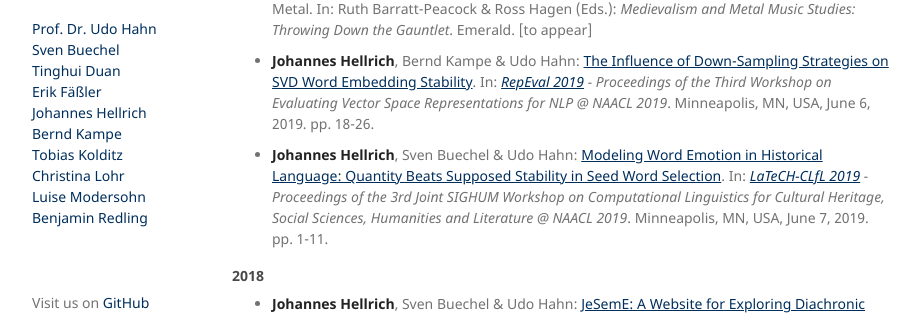
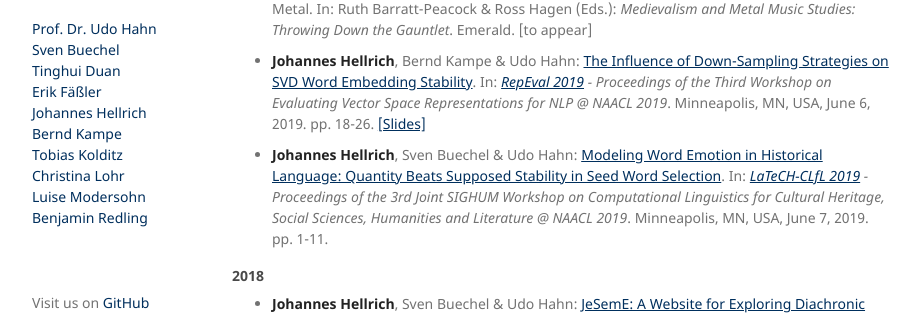
Before and after one commit to JULIELab/JULIELab.github.io, a Jekyll site: the page built from Staff/Hellrich/publication.md, in a window 1280 px wide and 900 px high, scrolled down 314 px. Shown: the part 146-461 px from the top of the window, without its empty margins (178-1099 px from the left). Built offline with Jekyll 4.4.1, drawn with Linux system fonts in a browser that asks for light colours; our own code applies the rules of GitHub Pages for plain Markdown files.

Commit message:
Update publication.md

```diff
--- a/Staff/Hellrich/publication.md
+++ b/Staff/Hellrich/publication.md
@@ -18,7 +18,7 @@ layout: staff
 
 * **Johannes Hellrich** & Christoph Rzymski: Computational Detection of Medieval References in Metal. In: Ruth Barratt-Peacock & Ross Hagen (Eds.): *Medievalism and Metal Music Studies: Throwing Down the Gauntlet*. Emerald. [to appear]
 
-* **Johannes Hellrich**, Bernd Kampe & Udo Hahn: [The Influence of Down-Sampling Strategies on SVD Word Embedding Stability](https://www.aclweb.org/anthology/W19-2003). In: *[RepEval 2019](https://repeval2019.github.io) - Proceedings of the Third Workshop on Evaluating Vector Space Representations for NLP @ NAACL 2019*. Minneapolis, MN, USA, June 6, 2019. pp. 18-26.
+* **Johannes Hellrich**, Bernd Kampe & Udo Hahn: [The Influence of Down-Sampling Strategies on SVD Word Embedding Stability](https://www.aclweb.org/anthology/W19-2003). In: *[RepEval 2019](https://repeval2019.github.io) - Proceedings of the Third Workshop on Evaluating Vector Space Representations for NLP @ NAACL 2019*. Minneapolis, MN, USA, June 6, 2019. pp. 18-26. [[Slides]](/downloads/publications/slides/Hellrich_RepEval_2019.pdf)
 
 * **Johannes Hellrich**, Sven Buechel & Udo Hahn: [Modeling Word Emotion in Historical Language: Quantity Beats Supposed Stability in Seed Word Selection](https://www.aclweb.org/anthology/W19-2501). In: *[LaTeCH-CLfL 2019](https://sighum.wordpress.com/events/latech-clfl-2019/) - Proceedings of the 3rd Joint SIGHUM Workshop on Computational Linguistics for Cultural Heritage, Social Sciences, Humanities and Literature @ NAACL 2019*. Minneapolis, MN, USA, June 7, 2019. pp. 1-11.
 
```
